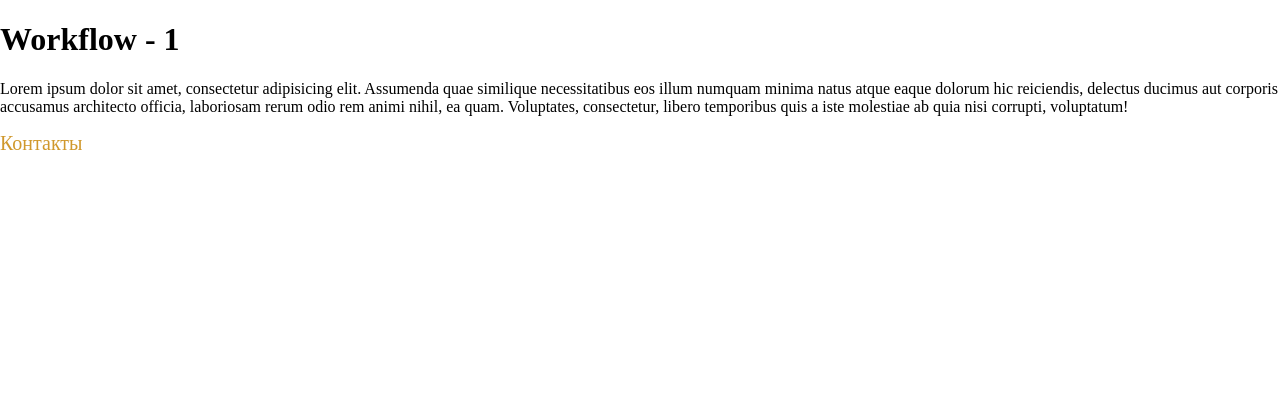
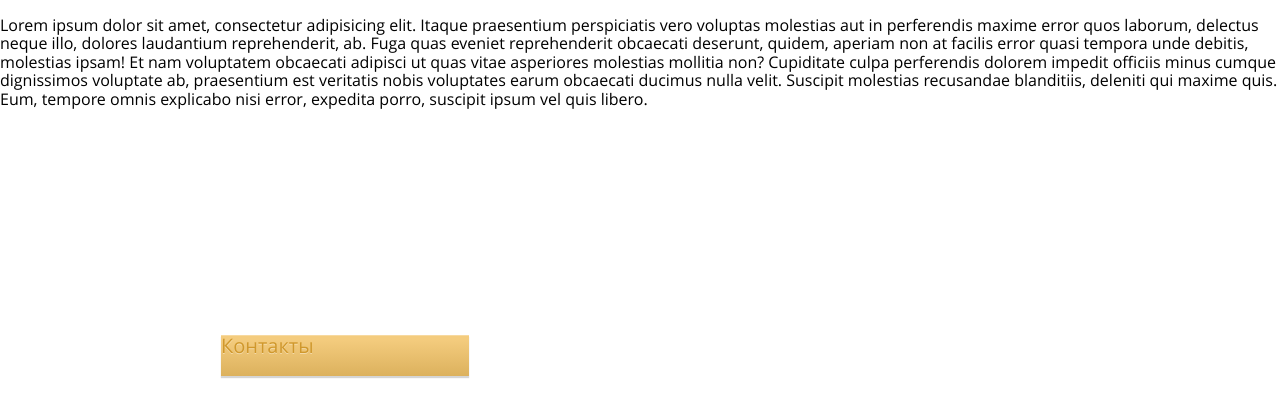
Before and after one commit to Libarus/dz1, a website: page index.html in a window 1280 px wide. Drawn offline with nearby package versions, Linux system fonts and the light colour scheme.

Commit message:
Настройка шрифтов

```diff
--- a/app/css/main.css
+++ b/app/css/main.css
@@ -1,4 +1,6 @@
-@include "fonts.css"
+body{
+  font-family: "open_sansregular", sans-serif;
+}
 
 .head {
   background-image: -moz-linear-gradient( 90deg, rgb(220,177,93) 0%, rgb(244,204,126) 90%);
@@ -15,7 +17,6 @@
 
 .head span {
   font-size: 20px;
-  font-family: "OpenSans";
   color: rgb(208, 152, 44);
   line-height: 1.1;
   text-align: left;
--- a/index.html
+++ b/index.html
@@ -4,14 +4,12 @@
     <meta charset="UTF-8">
     <title>Workflow - 1</title>
     <link rel="stylesheet" href="app/bower/normalize-css/normalize.css">
+    <link rel="stylesheet" href="app/css/fonts.css">
     <link rel="stylesheet" href="app/css/main.css">
 </head>
 <body>
 
-    <h1>Workflow - 1</h1>
-
-    <p>Lorem ipsum dolor sit amet, consectetur adipisicing elit. Assumenda quae similique necessitatibus eos illum numquam minima natus atque eaque dolorum hic reiciendis, delectus ducimus aut corporis accusamus architecto officia, laboriosam rerum odio rem animi nihil, ea quam. Voluptates, consectetur, libero temporibus quis a iste molestiae ab quia nisi corrupti, voluptatum!</p>
-
+    <p>Lorem ipsum dolor sit amet, consectetur adipisicing elit. Itaque praesentium perspiciatis vero voluptas molestias aut in perferendis maxime error quos laborum, delectus neque illo, dolores laudantium reprehenderit, ab. Fuga quas eveniet reprehenderit obcaecati deserunt, quidem, aperiam non at facilis error quasi tempora unde debitis, molestias ipsam! Et nam voluptatem obcaecati adipisci ut quas vitae asperiores molestias mollitia non? Cupiditate culpa perferendis dolorem impedit officiis minus cumque dignissimos voluptate ab, praesentium est veritatis nobis voluptates earum obcaecati ducimus nulla velit. Suscipit molestias recusandae blanditiis, deleniti qui maxime quis. Eum, tempore omnis explicabo nisi error, expedita porro, suscipit ipsum vel quis libero.</p>
     <div class="head"><span>Контакты</span></div>
 
 <script src="app/bower/jquery/jquery.js"></script>
```
